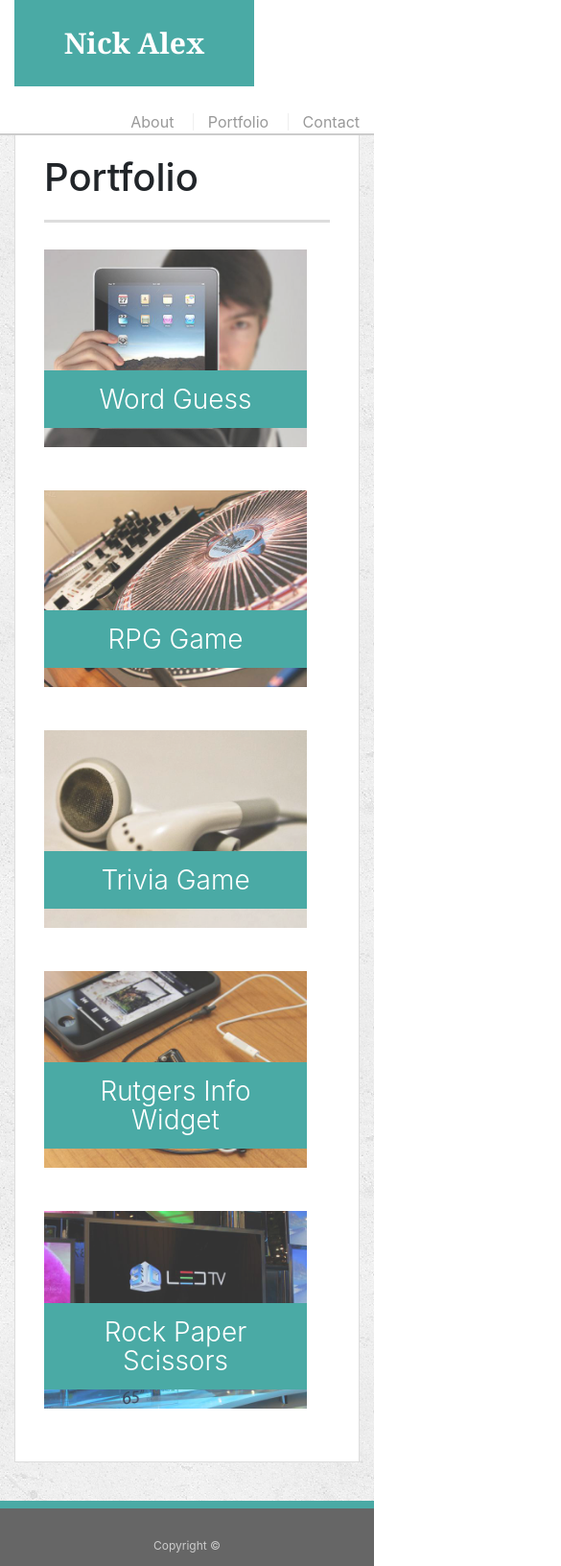
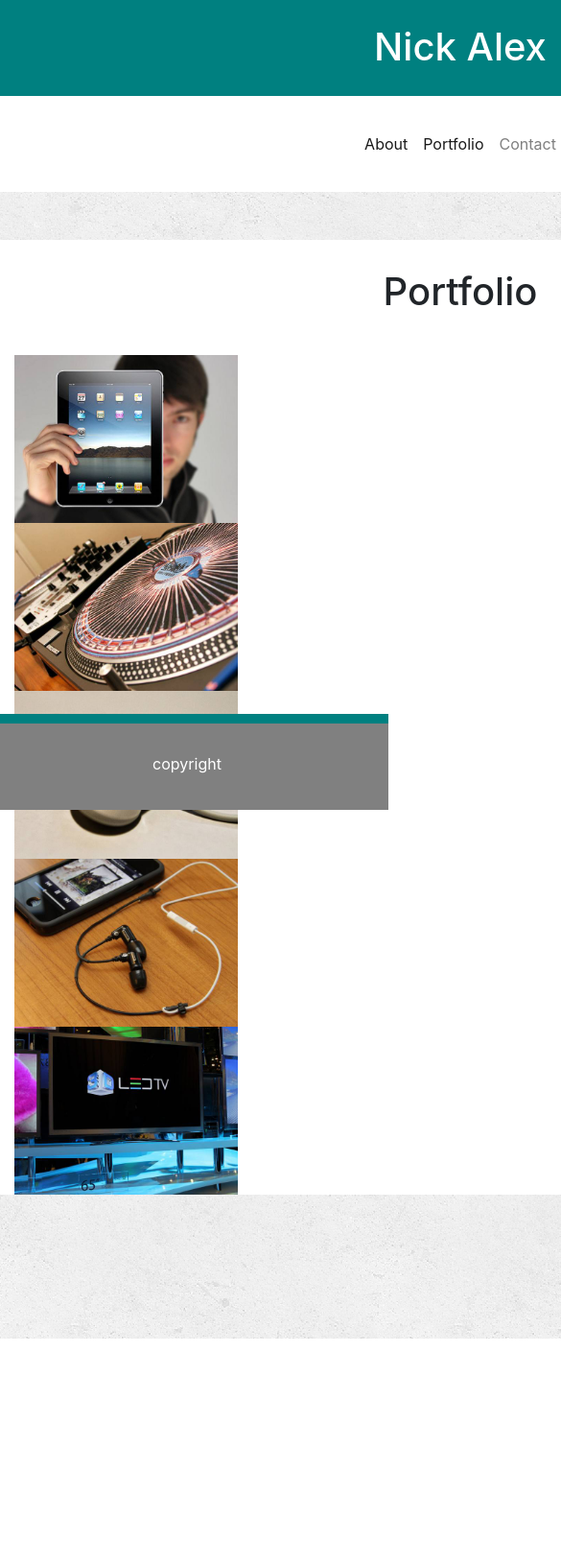
Before and after one commit to smiley-coyote/Bootstrap-Portfolio, a plain HTML site: page portfolio.html in a window 390 px wide. Shown: the top 1632 px of the page at 96% size, 585 px wide, since content can reach past the window. After the commit the page ends 1395 px from the top, so only its background shows below. Drawn offline with nearby package versions, Linux system fonts and the light colour scheme.

Commit message:
started working on portfolio.html. responsive xs still not aligning properly

```diff
--- a/portfolio.html
+++ b/portfolio.html
@@ -1,66 +1,102 @@
-<!doctype html>
-<html lang="en-us">
+<!DOCTYPE html>
+<html lang="en">
+<head>
+    <meta charset="UTF-8">
+    <meta name="viewport" content="width=device-width, initial-scale=1.0">
+    <meta http-equiv="X-UA-Compatible" content="ie=edge">
+    <link rel="stylesheet" href="https://stackpath.bootstrapcdn.com/bootstrap/4.1.1/css/bootstrap.min.css" integrity="sha384-WskhaSGFgHYWDcbwN70/dfYBj47jz9qbsMId/iRN3ewGhXQFZCSftd1LZCfmhktB" crossorigin="anonymous">
+    <title>Document</title>
+    <style>
+body {
+    background-image: url("assets/images/concrete_seamless.png");
+    overflow:scroll;
+}
 
-<head>
-  <meta charset="UTF-8">
-  <title>Portfolio | Nick Alex</title>
-  <link rel="stylesheet" type="text/css" href="assets/css/reset.css">
-  <link rel="stylesheet" type="text/css" href="assets/css/style.css">
-  <link rel="stylesheet" href="https://stackpath.bootstrapcdn.com/bootstrap/4.1.1/css/bootstrap.min.css" integrity="sha384-WskhaSGFgHYWDcbwN70/dfYBj47jz9qbsMId/iRN3ewGhXQFZCSftd1LZCfmhktB" crossorigin="anonymous">
+p {
+    line-height: 30px;
+}
+@media only screen and (max-width: 600px) {
+
+}
+
+
+
+    </style>
 </head>
+<body>
+    <!--Header-->
+    <div class="container-full" style="background:white;width:100%;margin:0 auto">
+        <div class="container" style="background:white;width:960px">
+            <div class="row">
+                <div class="col-lg-3 col-md-4 col-sm-12 float-xs-left d-inline-flex justify-content-center" style="color:white;background:teal;height:100px;padding:25px">
+                    <h1>Nick Alex</h1>
+                </div>
+                <!-- nav links -->
+                <div class="col-lg-3 col-md-4 col-sm-12 d-inline-flex justify-content-center ml-auto" style="height:100px">
+                        <nav class="navbar navbar-expand-lg navbar-expand-sm navbar-light" style="padding:30px">
 
-<body>
+                                <div class="navbar-expand" id="navbarNavAltMarkup">
+                                <div class="navbar-nav">
+                                    <a class="nav-item nav-link active" href="index.html">About</a>
+                                    <a class="nav-item nav-link active" href="portfolio.html">Portfolio<span class="sr-only">(current)</span></a>
+                                    <a class="nav-item nav-link" href="#">Contact</a>
 
-  <header id="masthead">
-    <div class="container">
-      <a href="index.html" id="logo">Nick Alex</a>
-      <nav>
-        <a href="index.html">About</a>
-        <a href="portfolio.html">Portfolio</a>
-        <a href="contact.html">Contact</a>
-      </nav>
+                                </div>
+                                </div>
+                            </nav>
+                </div>
+            </div>
+        </div>
     </div>
-  </header>
+    <!--main body-->
+    <div class="container" style="background:white;height:auto;width:960px;margin: 50px auto 150px auto">
+            <!-- header row -->
+            <div class="row">
+                <div class="col-lg-3 col-md-4 col-sm-12 col-xs-12 d-inline-flex justify-content-center" style="height:100px;padding:30px;margin-bottom:20px">
+                    <h1>Portfolio</h1>
+                </div>
+            </div>
 
-  <div id="main-container" class="container">
-    <section class="main-section">
-      <h1>Portfolio</h1>
+            <div class="row">
+                <div class="col-md-4">
 
-      <div class="work">
-        <img src="assets/images/technics-q-c-640-480-1.jpg" alt="Word Guess">
+                  <img src="assets/images/technics-q-c-640-480-1.jpg" style="height:175px;width:auto">
 
-        <h3>Word Guess</h3>
-      </div>
-      <div class="work">
-        <img src="assets/images/technics-q-c-640-480-2.jpg" alt="RPG Game">
+                </div>
+                <div class="col-md-4">
+                    <img src="assets/images/technics-q-c-640-480-2.jpg" style="height:175px;width:auto">
+                  </div>
+            </div>
+            <div class="row">
+              <div class="col-md-4">
+                <img src="assets/images/technics-q-c-640-480-5.jpg" style="height:175px;width:auto">
+              </div>
+              <div class="col-md-4">
+                  <img src="assets/images/technics-q-c-640-480-7.jpg" style="height:175px;width:auto">
+                </div>
 
-        <h3>RPG Game</h3>
-      </div>
-      <div class="work">
-        <img src="assets/images/technics-q-c-640-480-5.jpg" alt="Trivia Game">
+            </div>
 
-        <h3>Trivia Game</h3>
-      </div>
-      <div class="work">
-        <img src="assets/images/technics-q-c-640-480-7.jpg" alt="Rutgers Info Widget">
+            <div class="row">
+              <div class="col-md-4">
+                <img src="assets/images/technics-q-c-640-480-9.jpg" style="height:175px;width:auto">
+              </div>
+            </div>
 
-        <h3>Rutgers Info Widget</h3>
-      </div>
-      <div class="work">
-        <img src="assets/images/technics-q-c-640-480-9.jpg" alt="Rock Paper Scissors">
 
-        <h3>Rock Paper Scissors</h3>
-      </div>
 
-    </section>
 
-  </div>
+    </div>
 
-  <footer>
-    <div class="container">
-      Copyright &copy;
+    <!-- footer -->
+    <div class="fixed-bottom">
+        <div class="container-full">
+            <div class="row">
+                <div class="col-lg-12" style="color:white;background:gray;height:100px;border-top: 10px solid teal;text-align: center; padding-top:30px">
+                    copyright
+                </div>
+            </div>
+        </div>
     </div>
-  </footer>
 </body>
-
 </html>
```
Also changed, not shown: index.html (+11 -8 lines), text.html (+22 -0 lines), 1 other file.
